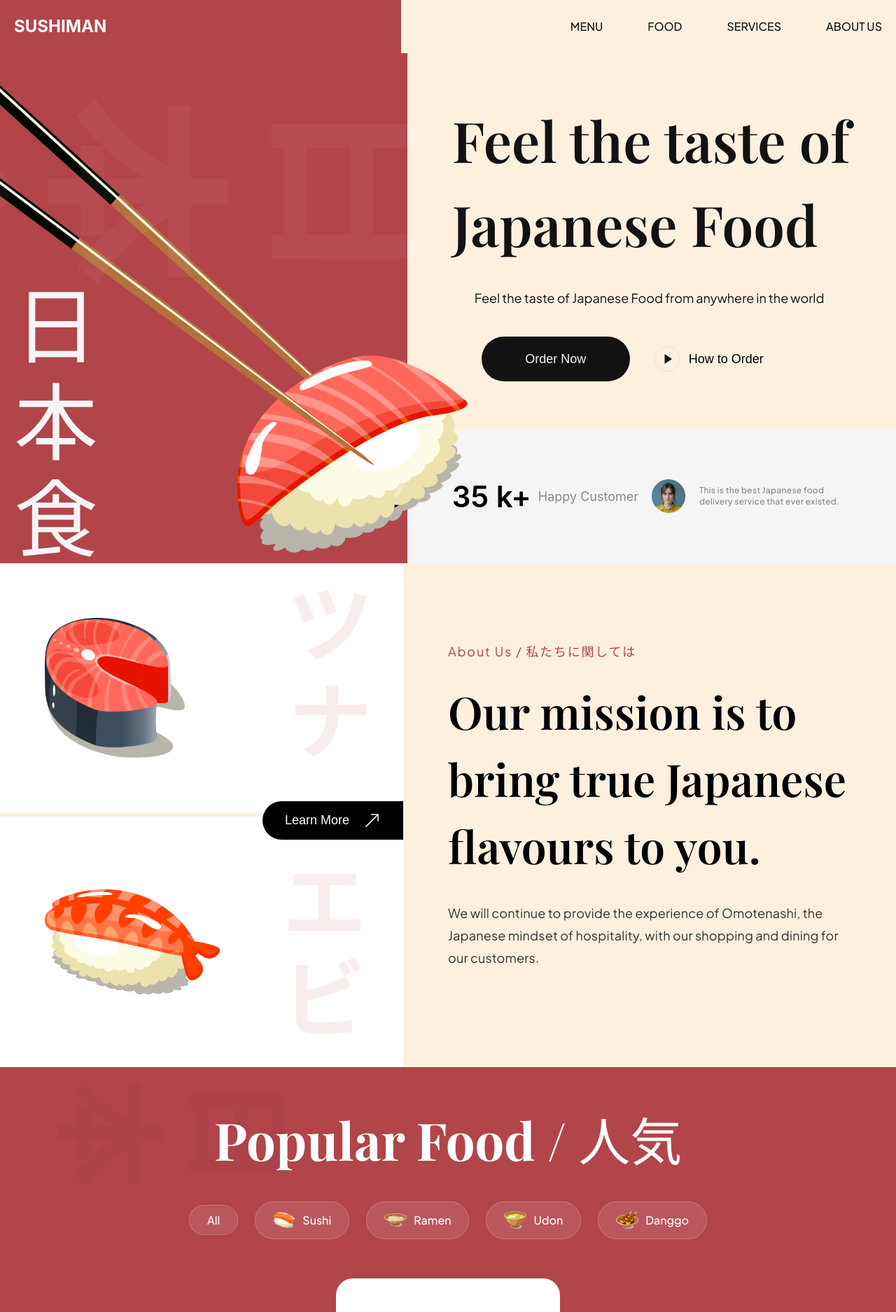
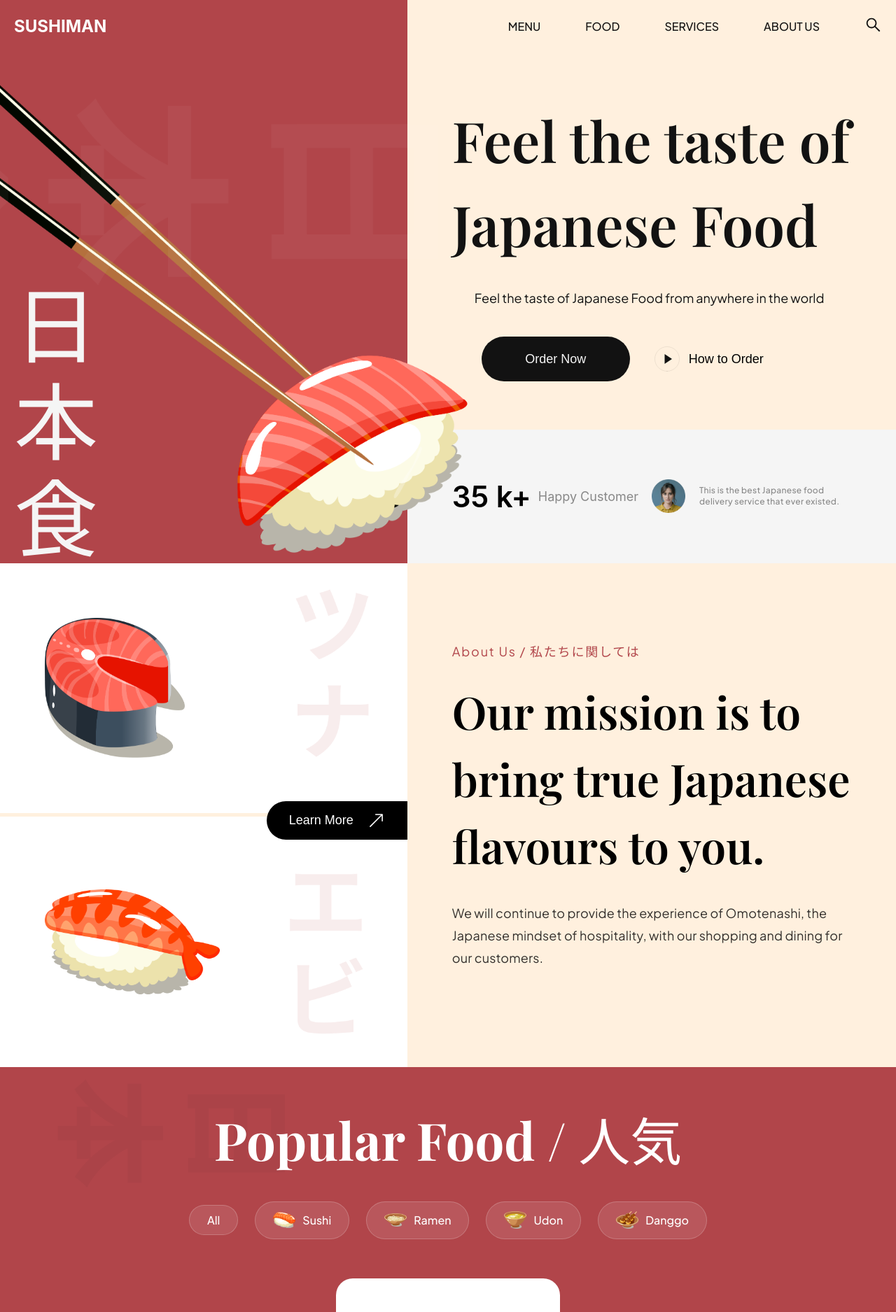
Before and after one commit to wolfgunblood/sushi-landing-page, a React (Vite) app: page / in a window 1280 px wide. Shown: the top 1875 px of the page at 70% size. Built offline with nearby package versions, Linux system fonts and the light colour scheme.

Commit message:
Minor Changes for final stage

```diff
--- a/src/components/About/About.scss
+++ b/src/components/About/About.scss
@@ -4,7 +4,7 @@
     min-height: 720px;
 
     .about__image{
-        flex: 1;
+        flex: 1.02;
         display: flex;
         flex-direction: column;
         position: relative;
--- a/src/components/Navbar/Navbar.jsx
+++ b/src/components/Navbar/Navbar.jsx
@@ -1,4 +1,5 @@
 import './Navbar.scss';
+import { AiOutlineSearch } from  "react-icons/ai";
 
 const Navbar = () => {
   return (
@@ -12,6 +13,9 @@ const Navbar = () => {
             <li>FOOD</li>
             <li>SERVICES</li>
             <li>ABOUT US</li>
+            <li>
+              <AiOutlineSearch className='navbar__search' size={25} color='#121212'/>
+            </li>
         </ul>
     </nav>
   )
--- a/src/components/Navbar/Navbar.scss
+++ b/src/components/Navbar/Navbar.scss
@@ -19,7 +19,7 @@
         }
     }
     .navbar__list{
-        flex: 1.25;
+        flex: 1.215;
         padding: 20px;
         display: flex;
         align-items: center;
```
